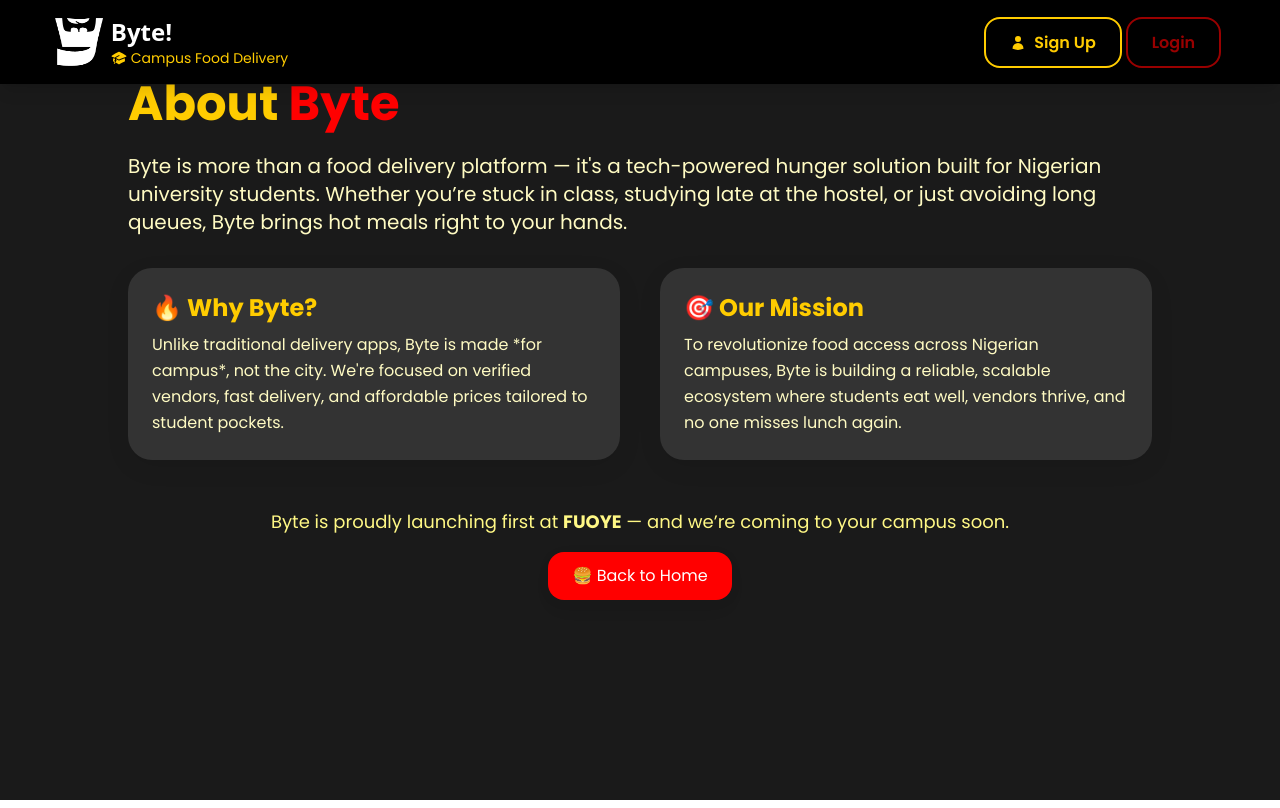
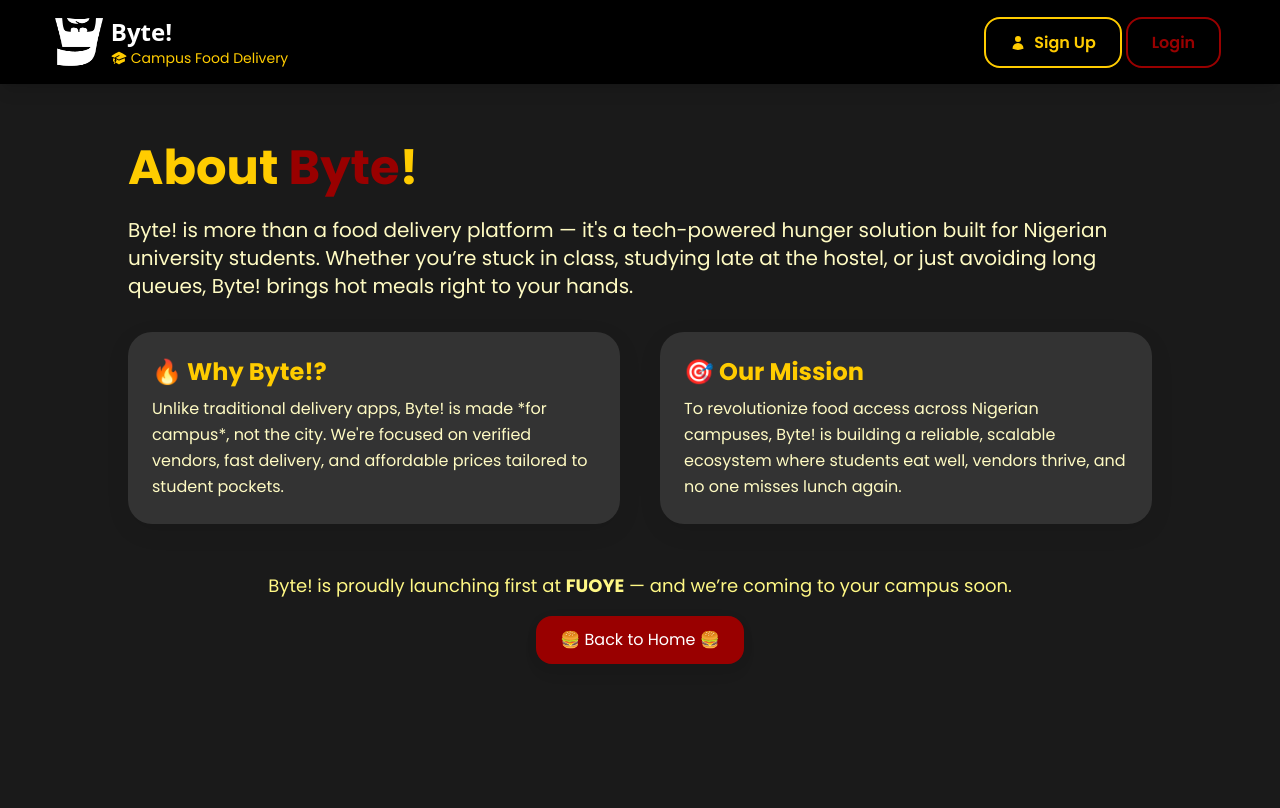
Before and after one commit to OyinDee/byte-react, a React (Create React App) app: page /about-byte in a window 1280 px wide. Built offline with nearby package versions, Linux system fonts and the light colour scheme; no server answers; a web font is replaced by a local one.

Commit message:
fix: Update branding to include exclamation mark in various components and SEO metadata

```diff
--- a/src/index.js
+++ b/src/index.js
@@ -44,7 +44,7 @@
   onUpdate: (registration) => {
     toast.info(
       <div className="space-y-2">
-        <p>A new version of Byte is available!</p>
+        <p>A new version of Byte! is available!</p>
         <button
           className="px-4 py-2 bg-green-600 hover:bg-green-700 text-white rounded-md focus:outline-none focus:ring-2 focus:ring-offset-2 focus:ring-green-500"
           onClick={() => waitForSWActivation(registration)}
--- a/src/pages/AboutByte.jsx
+++ b/src/pages/AboutByte.jsx
@@ -5,52 +5,52 @@
   return (
     <>
       <Helmet>
-        <title>About Byte – Built for Campus Life</title>
+        <title>About Byte! – Built for Campus Life</title>
         <meta
           name="description"
-          content="Byte is Nigeria’s first student-focused food delivery platform. Learn how we're redefining campus hunger, one bite at a time."
+          content="Byte! is Nigeria’s first student-focused food delivery platform. Learn how we're redefining campus hunger, one bite at a time."
         />
-        <meta property="og:title" content="About Byte – Food for Campus Life" />
-        <meta property="og:description" content="Built by students, for students. This is Byte." />
+        <meta property="og:title" content="About Byte! – Food for Campus Life" />
+        <meta property="og:description" content="Built by students, for students. This is Byte!" />
         <meta property="og:url" content="https://yumbyte.ng/about-byte" />
         <meta property="og:type" content="website" />
       </Helmet>
 
-      <section className="min-h-screen bg-olive-dark text-accentwhite px-6 py-20 font-sans">
+      <section className="min-h-screen bg-olive-dark text-accentwhite px-6 py-20 pb-36 pt-36 font-sans">
         <div className="max-w-5xl mx-auto">
           <h1 className="text-4xl sm:text-5xl font-bold mb-6 text-cheese">
-            About <span className="text-primary-600">Byte</span>
+            About <span className="text-primary-800">Byte</span><span>!</span>
           </h1>
           <p className="text-lg sm:text-xl text-secondary-100 leading-relaxed mb-8">
-            Byte is more than a food delivery platform — it's a tech-powered hunger solution built for Nigerian university students.
-            Whether you’re stuck in class, studying late at the hostel, or just avoiding long queues, Byte brings hot meals right to your hands.
+            Byte! is more than a food delivery platform — it's a tech-powered hunger solution built for Nigerian university students.
+            Whether you’re stuck in class, studying late at the hostel, or just avoiding long queues, Byte! brings hot meals right to your hands.
           </p>
 
           <div className="grid md:grid-cols-2 gap-10">
             <div className="bg-olive-light rounded-2xl p-6 shadow-card transition hover:shadow-lg">
-              <h2 className="text-2xl font-bold text-cheese mb-2">🔥 Why Byte?</h2>
+              <h2 className="text-2xl font-bold text-cheese mb-2">🔥 Why Byte!?</h2>
               <p className="text-secondary-100 leading-relaxed">
-                Unlike traditional delivery apps, Byte is made *for campus*, not the city. We're focused on verified vendors, fast delivery, and affordable prices tailored to student pockets.
+                Unlike traditional delivery apps, Byte! is made *for campus*, not the city. We're focused on verified vendors, fast delivery, and affordable prices tailored to student pockets.
               </p>
             </div>
 
             <div className="bg-olive-light rounded-2xl p-6 shadow-card transition hover:shadow-lg">
               <h2 className="text-2xl font-bold text-cheese mb-2">🎯 Our Mission</h2>
               <p className="text-secondary-100 leading-relaxed">
-                To revolutionize food access across Nigerian campuses, Byte is building a reliable, scalable ecosystem where students eat well, vendors thrive, and no one misses lunch again.
+                To revolutionize food access across Nigerian campuses, Byte! is building a reliable, scalable ecosystem where students eat well, vendors thrive, and no one misses lunch again.
               </p>
             </div>
           </div>
 
           <div className="mt-12 text-center">
             <p className="text-lg text-secondary-200 mb-4">
-              Byte is proudly launching first at <strong>FUOYE</strong> — and we’re coming to your campus soon.
+              Byte! is proudly launching first at <strong>FUOYE</strong> — and we’re coming to your campus soon.
             </p>
             <a
               href="/"
-              className="inline-block bg-primary-600 hover:bg-primary-700 text-white px-6 py-3 rounded-xl shadow-soft transition"
+              className="inline-block bg-primary-800 hover:bg-primary-700 text-white px-6 py-3 rounded-xl shadow-soft transition"
             >
-              🍔 Back to Home
+              🍔 Back to Home 🍔
             </a>
           </div>
         </div>
--- a/src/pages/CartPage.jsx
+++ b/src/pages/CartPage.jsx
@@ -618,7 +618,7 @@
                     </div>
                     <div className="text-left">
                       <h4 className="font-bold">Order for Another User</h4>
-                      <p className="text-sm opacity-75">Send food to a friend (Byte user)</p>
+                      <p className="text-sm opacity-75">Send food to a Byte! user</p>
                     </div>
                   </div>
                 </motion.button>
@@ -734,7 +734,7 @@
               >
                 <h4 className="text-lg font-bold text-crust mb-4 flex items-center gap-2">
                   <FaUserFriends className="text-green-600" />
-                  Recipient Information (Not a Byte user)
+                  Recipient Information (Not a Byte! user)
                 </h4>
                 <div className="grid grid-cols-1 md:grid-cols-2 gap-4">
                   <div>
@@ -801,7 +801,7 @@
                     />
                   </div>
                 </div>
-                <p className="text-xs text-gray-500 mt-2">The recipient does not need a Byte account. They will be contacted for delivery.</p>
+                <p className="text-xs text-gray-500 mt-2">The recipient does not need a Byte! account. They will be contacted for delivery.</p>
               </motion.div>
             )}
             {Array.from(cart.entries()).map(([restaurantId, items], index) => (
--- a/src/pages/Home.jsx
+++ b/src/pages/Home.jsx
@@ -7,8 +7,11 @@
   return (
     <>
       <Helmet>
-        <title>{BRAND_NAME} - Delicious Food Delivered to Your Door</title>
-        <meta name="description" content="Order your favorite meals from local restaurants and get them delivered right to your door with Byte!" />
+        <title>Byte! – Food Delivery Nigeria | Campus & City</title>
+        <meta name="description" content="Byte! is Nigeria's leading food delivery app for students and city dwellers. Order food, discover restaurants, and enjoy fast delivery!" />
+        <meta property="og:title" content="Byte! – Food Delivery Nigeria" />
+        <meta property="og:description" content="Order food online with Byte, Nigeria's university and city delivery app." />
+        <meta property="og:type" content="website" />
       </Helmet>
       <Landing />
       <Footer />
--- a/src/pages/Profile.jsx
+++ b/src/pages/Profile.jsx
@@ -38,6 +38,7 @@
   const navigate = useNavigate();
   const { universities } = useUniversities();
   const [universityLandmarks, setUniversityLandmarks] = useState([]);
+  // eslint-disable-next-line no-unused-vars
   const [landmarksLoading, setLandmarksLoading] = useState(false);
 
   // Utility function to safely get university name
--- a/src/pages/RestaurantDashboard.jsx
+++ b/src/pages/RestaurantDashboard.jsx
@@ -1,10 +1,21 @@
 import RestaurantDashboard from "../components/RestaurantDashboard";
+
+import { Helmet } from 'react-helmet';
 
 const RestaurantDashboardPage = () => {
   return (
-    <div>
-      <RestaurantDashboard />
-    </div>
+    <>
+      <Helmet>
+        <title>Byte! Restaurant Dashboard – Manage Orders & Menu</title>
+        <meta name="description" content="Restaurant partners can manage orders, update menus, and track deliveries with Byte! food delivery Nigeria." />
+        <meta property="og:title" content="Byte! Restaurant Dashboard" />
+        <meta property="og:description" content="Manage your restaurant's food delivery operations on Byte." />
+        <meta property="og:type" content="website" />
+      </Helmet>
+      <div>
+        <RestaurantDashboard />
+      </div>
+    </>
   );
 }
 
--- a/src/pages/UserDashboard.jsx
+++ b/src/pages/UserDashboard.jsx
@@ -1,8 +1,16 @@
 import CombinedPage from "../components/UserDashboard";
+import { Helmet } from 'react-helmet';
 
 const UserDashboard = () => {
   return (
     <>
+      <Helmet>
+        <title>Byte! User Dashboard – Your Orders & Account</title>
+        <meta name="description" content="View your orders, manage your account, and access exclusive campus offers with Byte! food delivery Nigeria." />
+        <meta property="og:title" content="Byte! User Dashboard" />
+        <meta property="og:description" content="Manage your food orders and account with Byte, Nigeria's university delivery app." />
+        <meta property="og:type" content="website" />
+      </Helmet>
       <CombinedPage />
     </>
   );
--- a/src/pages/superadmin/Orders.jsx
+++ b/src/pages/superadmin/Orders.jsx
@@ -454,7 +454,7 @@
                       <div>
                         <h4 className="font-medium text-gray-900 mb-2">Payment Information</h4>
                         <div className="bg-white rounded-lg shadow-sm p-3">
-                          <p><span className="text-gray-500">Method:</span> Byte Balance</p>
+                          <p><span className="text-gray-500">Method:</span> Byte! Balance</p>
                           <p><span className="text-gray-500">Subtotal:</span> ₦{order.totalAmount?.toLocaleString() || 0}</p>
                           <p><span className="text-gray-500">Delivery Fee:</span> ₦{order.fee?.toLocaleString() || 0}</p>
                           <p className="font-medium"><span className="text-gray-500">Total:</span> ₦{order.totalAmount?.toLocaleString() || 0}</p>
```
Also changed, not shown: 1 other file (tests, documents, lock files or other folders).
